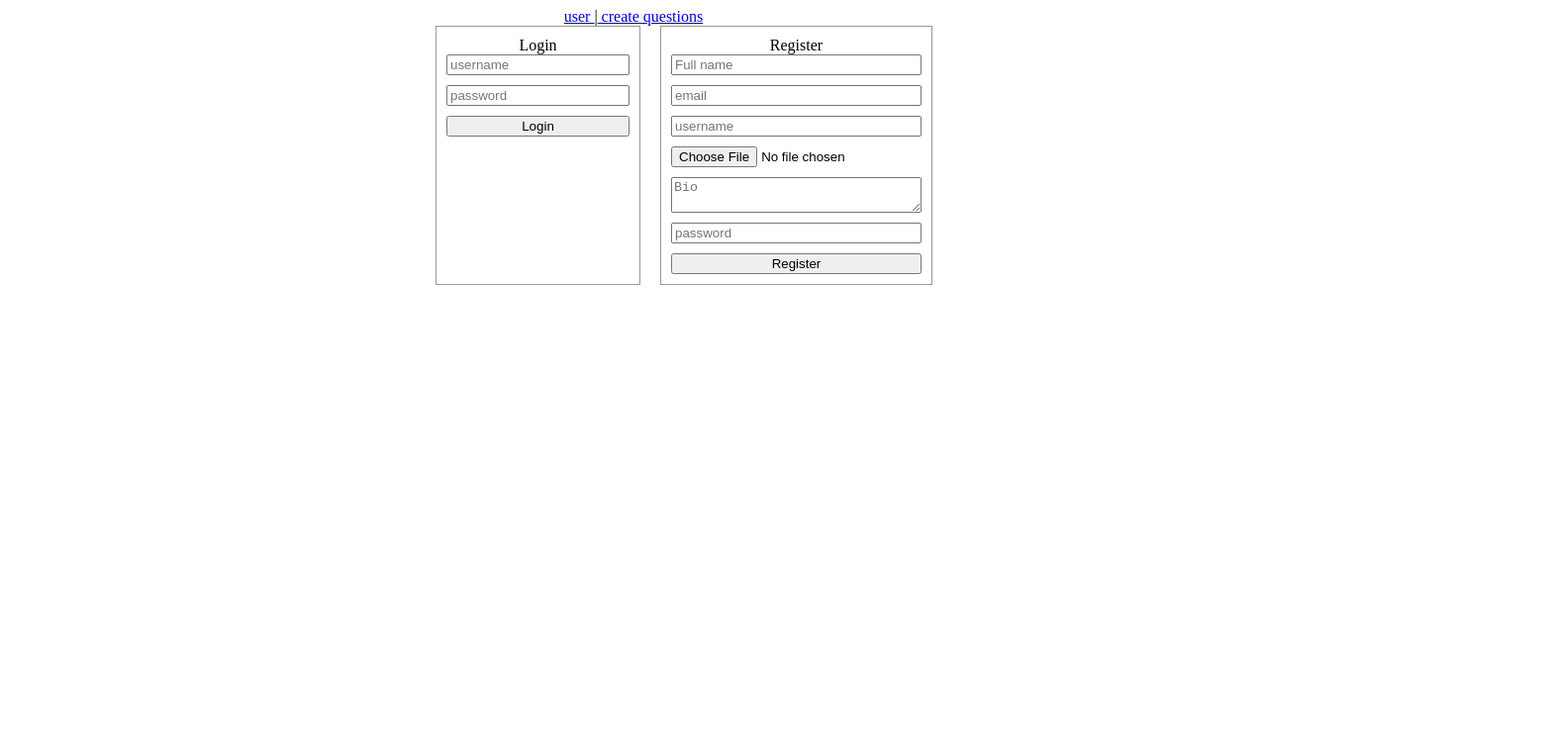
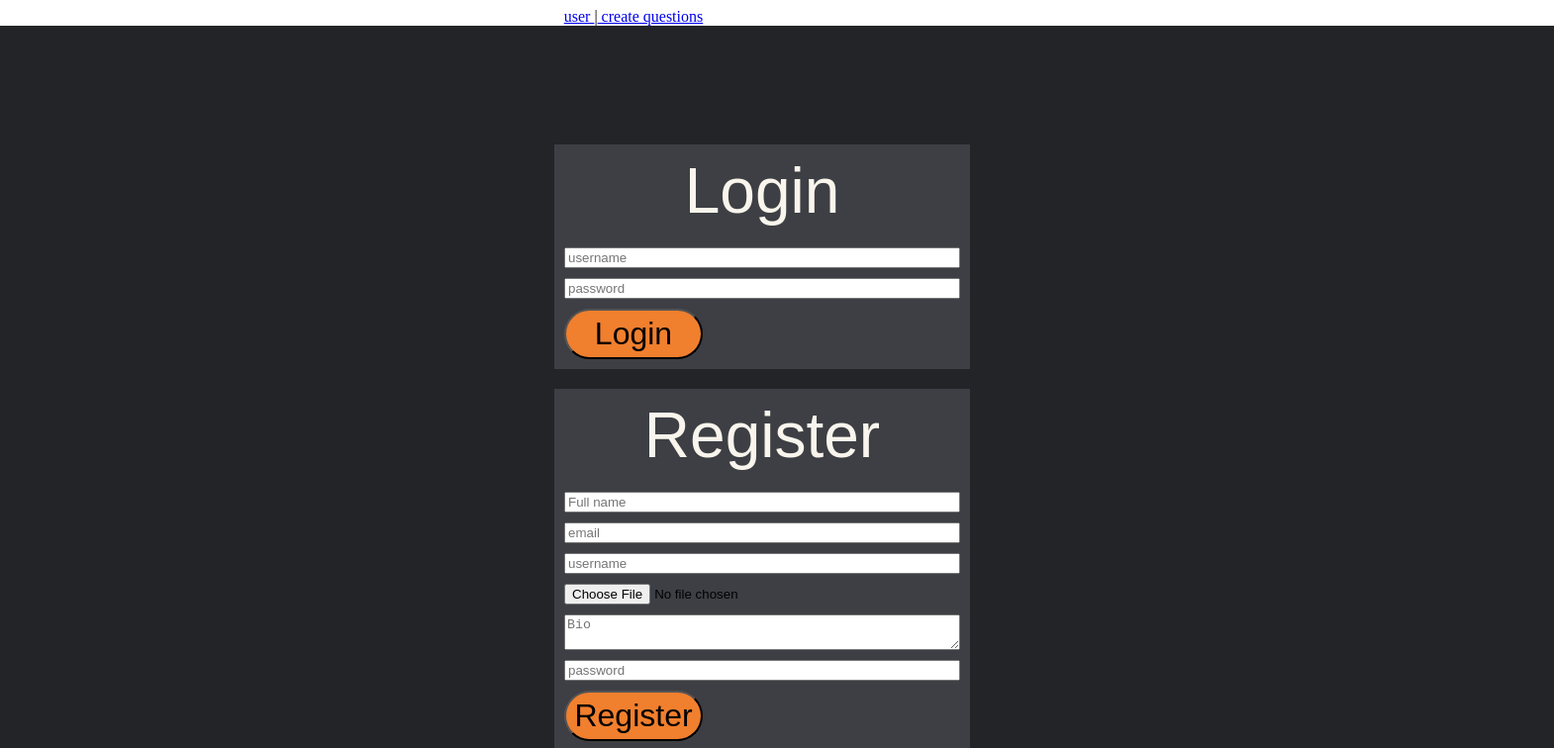
Before and after one commit to CSWilder02/Term-4-Group-2---Project, a React (Create React App) app in the folder client/term4-group2-qna/: page /boarding in a window 1280 px wide. Shown: the top 756 px of the page at 99% size, 1570 px wide, since content can reach past the window. Built offline with nearby package versions, Linux system fonts and the light colour scheme.

Commit message:
Styling for the Log In & Sign Up form

```diff
--- a/client/term4-group2-qna/src/components/screens/boarding.js
+++ b/client/term4-group2-qna/src/components/screens/boarding.js
@@ -1,5 +1,6 @@
 import React, { useEffect, useState } from 'react';
 import axios from 'axios';
+import '../../frontend.css';
 
 export const Boarding = ({ user }) => {
 
@@ -63,27 +64,27 @@ export const Boarding = ({ user }) => {
     }
 
     return (
-        <div style={{ width: '400px', display: 'flex', gap: '20px', margin: '0 auto' }}>
+        <div className='mainbg'>
 
-            <div style={{ border: '1px solid #999', padding: '10px' }}>
-                <div>Login</div>
-                <div style={{ display: 'flex', flexDirection: 'column', gap: '10px' }}>
+            <div className='form'>
+                <div className='heading'>Login</div>
+                <div className='input_fields'>
                     <input type='text' placeholder='username' onChange={(e) => setLoginData({ ...loginData, username: e.target.value })} />
                     <input type='password' placeholder='password' onChange={(e) => setLoginData({ ...loginData, password: e.target.value })} />
-                    <button onClick={submitLogin}>Login</button>
+                    <button className='login_button' onClick={submitLogin}>Login</button>
                 </div>
             </div>
 
-            <div style={{ border: '1px solid #999', padding: '10px' }}>
-                <div>Register</div>
-                <div style={{ display: 'flex', flexDirection: 'column', gap: '10px' }}>
+            <div className='form'>
+                <div className='heading'>Register</div>
+                <div className='input_fields'>
                     <input type='text' onChange={e => setRegisterData({ ...registerData, name: e.target.value })} placeholder='Full name' />
                     <input type='text' onChange={e => setRegisterData({ ...registerData, email: e.target.value })} placeholder='email' />
                     <input type='text' onChange={e => setRegisterData({ ...registerData, username: e.target.value })} placeholder='username' />
                     <input type='file' onChange={e => setRegisterData({ ...registerData, profileImage: e.target.value })} placeholder='Image' />
                     <textarea type='text' onChange={e => setRegisterData({ ...registerData, bio: e.target.value })} placeholder='Bio' />
                     <input type='password' onChange={e => setRegisterData({ ...registerData, password: e.target.value })} placeholder='password' />
-                    <button onClick={submitRegister}>Register</button>
+                    <button className='login_button' onClick={submitRegister}>Register</button>
                 </div>
             </div>
 
--- a/client/term4-group2-qna/src/frontend.css
+++ b/client/term4-group2-qna/src/frontend.css
@@ -0,0 +1,41 @@
+/* Log In & Sign Up */
+.mainbg {
+    background-color: #232428;
+    width: 1570px;
+    height: 840px;
+    margin-left: -8px;
+    padding-top: 100px;
+}
+
+.form {
+    background-color: #3D3F44;
+    margin-left: 560px;
+    width: 400px;
+    padding: 10px;
+    margin-top: 20px;
+}
+
+.heading {
+    font-size: 48pt;
+    font-weight: 400;
+    font-family:Arial, Helvetica, sans-serif;
+    color: #F9F5ED;
+    margin-bottom: 20px;
+}
+
+.input_fields {
+    display: flex;
+    flex-direction: column;
+    gap: 10px;
+}
+
+
+
+.login_button {
+    color: black;
+    background-color: #f07f2e;
+    border-radius: 30px;
+    width: 140px;
+    font-size: 24pt;
+    padding: 5px;
+}
```
